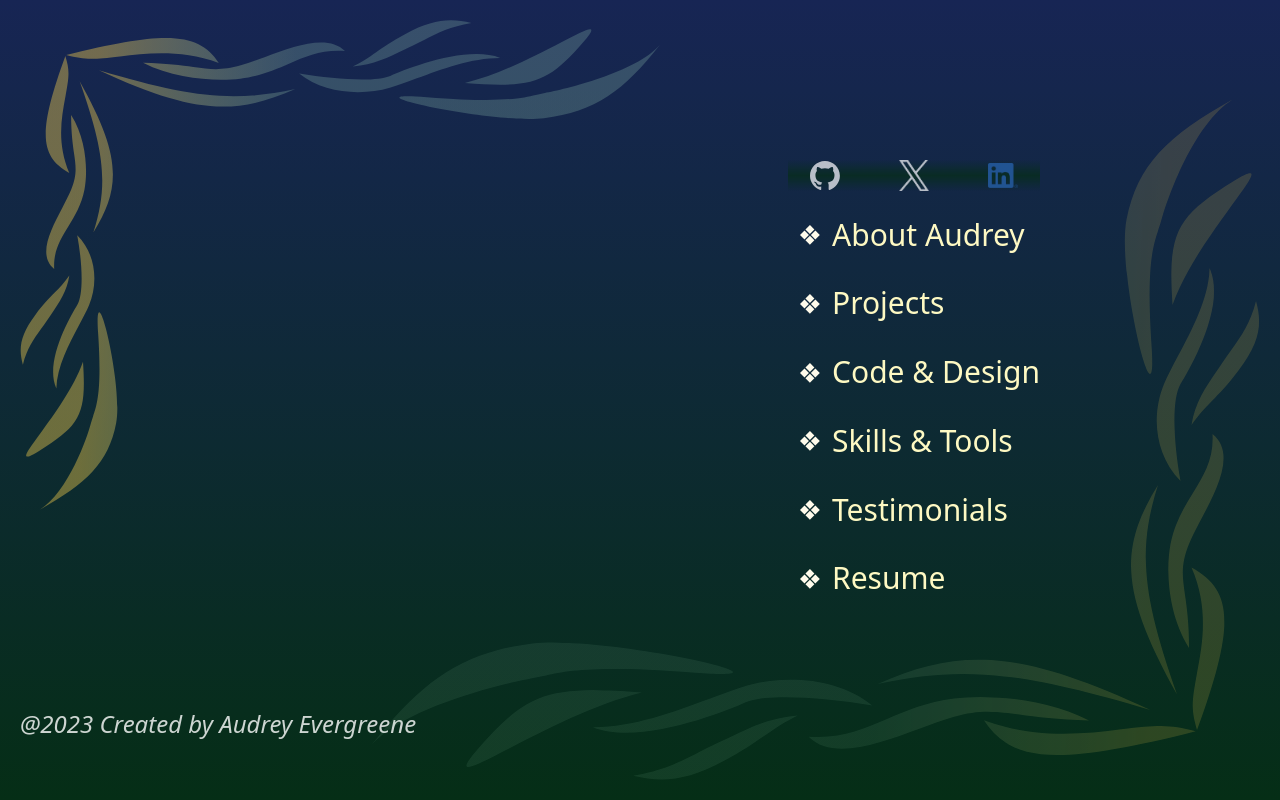
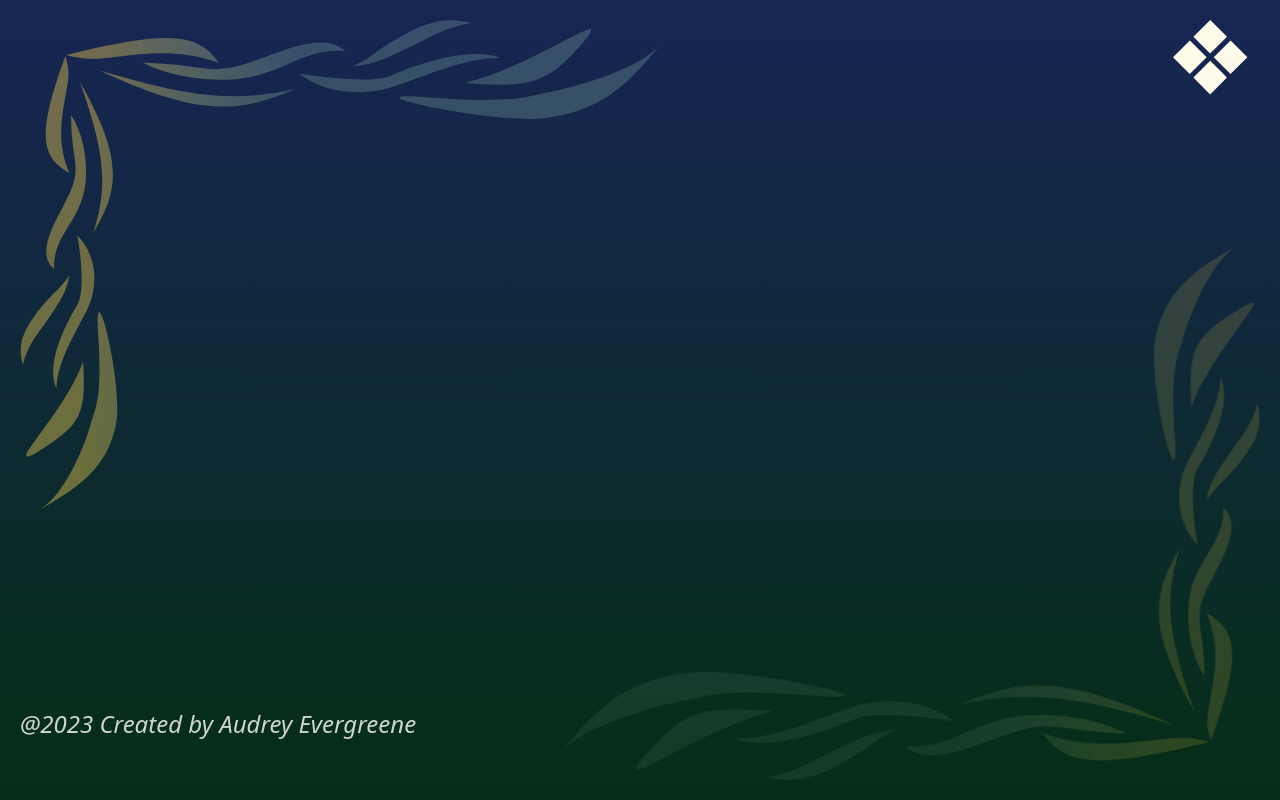
Before and after one commit to LadyAudrey/portfolio, a Next.js app in the folder audrey_evergreene/: page / in a window 1280 px wide. Built offline with nearby package versions, Linux system fonts and the light colour scheme.

Commit message:
getting stuff in the right locations

```diff
--- a/audrey_evergreene/src/app/components/CornerGraphic.tsx
+++ b/audrey_evergreene/src/app/components/CornerGraphic.tsx
@@ -1,7 +1,14 @@
+import Image from "next/image";
+
 export default function CornerGraphic() {
   return (
-    <div className="fixed right-5 bottom-5 md:h-1/2 rotate-180 opacity-40">
-      <img src="/cornerGraphic/cornerGraphic.svg" alt="lower left graphic" />
+    <div>
+      <Image
+        src="/cornerGraphic/cornerGraphic.svg"
+        height={700}
+        width={700}
+        alt="lower left graphic"
+      />
     </div>
   );
 }
--- /dev/null
+++ b/audrey_evergreene/src/app/components/MenuButton.tsx
@@ -0,0 +1,30 @@
+"use client";
+
+import Image from "next/image";
+import Menu from "./Menu";
+
+import { useState } from "react";
+
+export function MenuButton() {
+  const [navOpen, setNavOpen] = useState(false);
+  function toggleNav() {
+    setNavOpen(!navOpen);
+  }
+  return (
+    <div onClick={toggleNav}>
+      {navOpen ? (
+        <div className="flex items-start bg-gradient-to-b from-green-950 to-blue-950 border-2 border-amber-950 p-5">
+          <Menu />
+          <Image
+            src={"/Arrow.svg"}
+            height={50}
+            width={50}
+            alt="Menu Dropdown"
+          />
+        </div>
+      ) : (
+        <Image src={"/bullet.svg"} height={75} width={75} alt="Menu Dropdown" />
+      )}
+    </div>
+  );
+}
--- a/audrey_evergreene/src/app/components/SocialMediaLinks.tsx
+++ b/audrey_evergreene/src/app/components/SocialMediaLinks.tsx
@@ -2,7 +2,7 @@ import Image from "next/image";
 
 export default function SocialMediaLinks() {
   return (
-    <div className="flex flex-row items-center place-content-around gap-4 bg-gradient-to-b from-transparent via-green-950
+    <div className="flex flex-row items-center place-content-around gap-4
     via to-blue-rgba(23, 37, 84, .3) opacity-70">
       <Image
         src="/logos/github-mark/github-mark/github-mark-white.svg"
--- a/audrey_evergreene/src/app/layout.tsx
+++ b/audrey_evergreene/src/app/layout.tsx
@@ -3,6 +3,7 @@ import Image from "next/image";
 import Link from "next/link";
 import Nav from "./components/SocialMediaLinks";
 import Info from "./components/Info";
+import { MenuButton } from "./components/MenuButton";
 import Menu from "./components/Menu";
 import CornerGraphic from "./components/CornerGraphic";
 
@@ -15,18 +16,17 @@ export default function RootLayout({
     <html lang="en">
       <body className="min-w-screen min-h-screen bg-gradient-to-b from-blue-950 to-green-950 text-white">
         <div className="absolute top-5 left-5 w-1/2 h-auto">
-          <img src="/cornerGraphic/cornerGraphic.svg" alt="graphic" />
+          <CornerGraphic />
         </div>
-        <div className="min-w-full md:pt-40 md:px-60 flex flex-row justify-between container">
-          <div>{children}</div>
-          <div>
-            <Menu />
-          </div>
+        <div className="absolute top-5 right-8">
+          <MenuButton />
         </div>
         <p className="fixed bottom-3 text-white italic opacity-80">
           @2023 Created by Audrey Evergreene
         </p>
-        <CornerGraphic />
+        <div className="absolute right-5 bottom-5 w-2/3 h-auto rotate-180 opacity-40">
+          <CornerGraphic />
+        </div>
       </body>
     </html>
   );
```
Also changed, not shown: audrey_evergreene/public/Arrow.svg (added).
